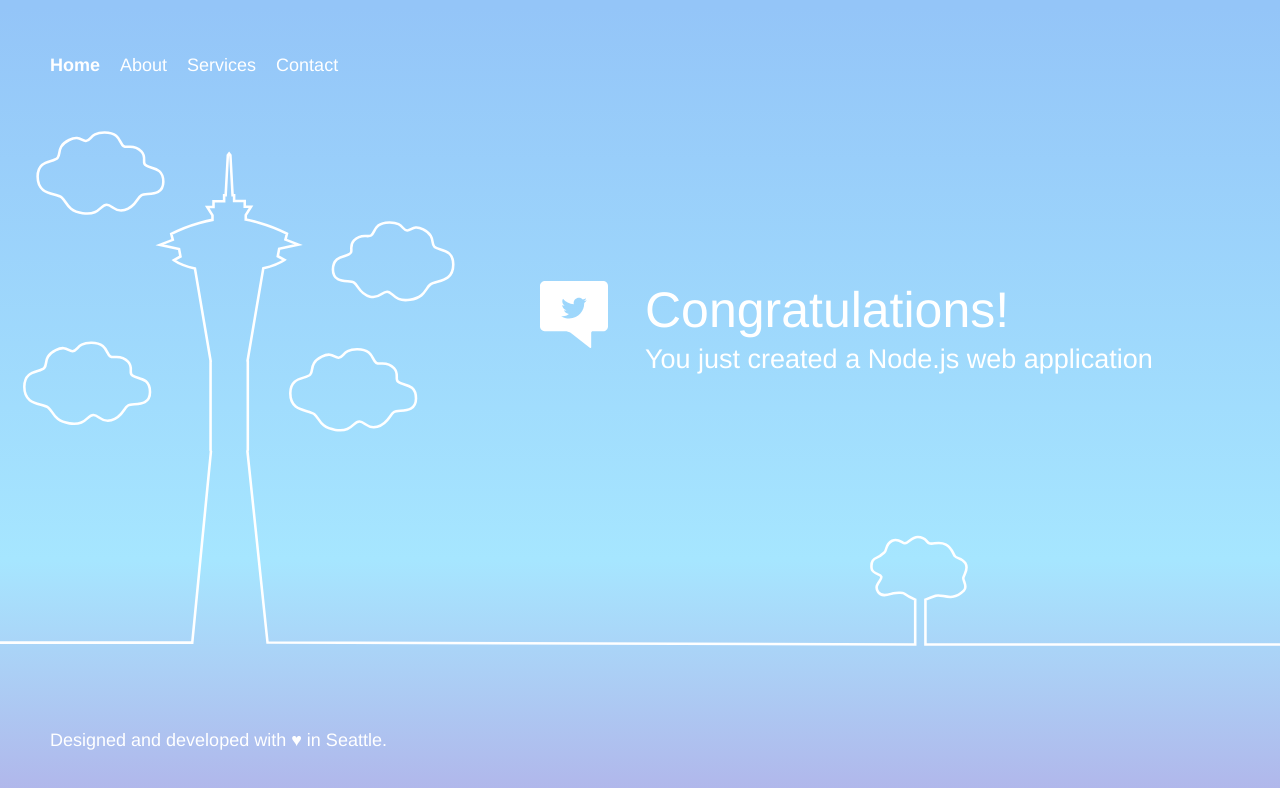
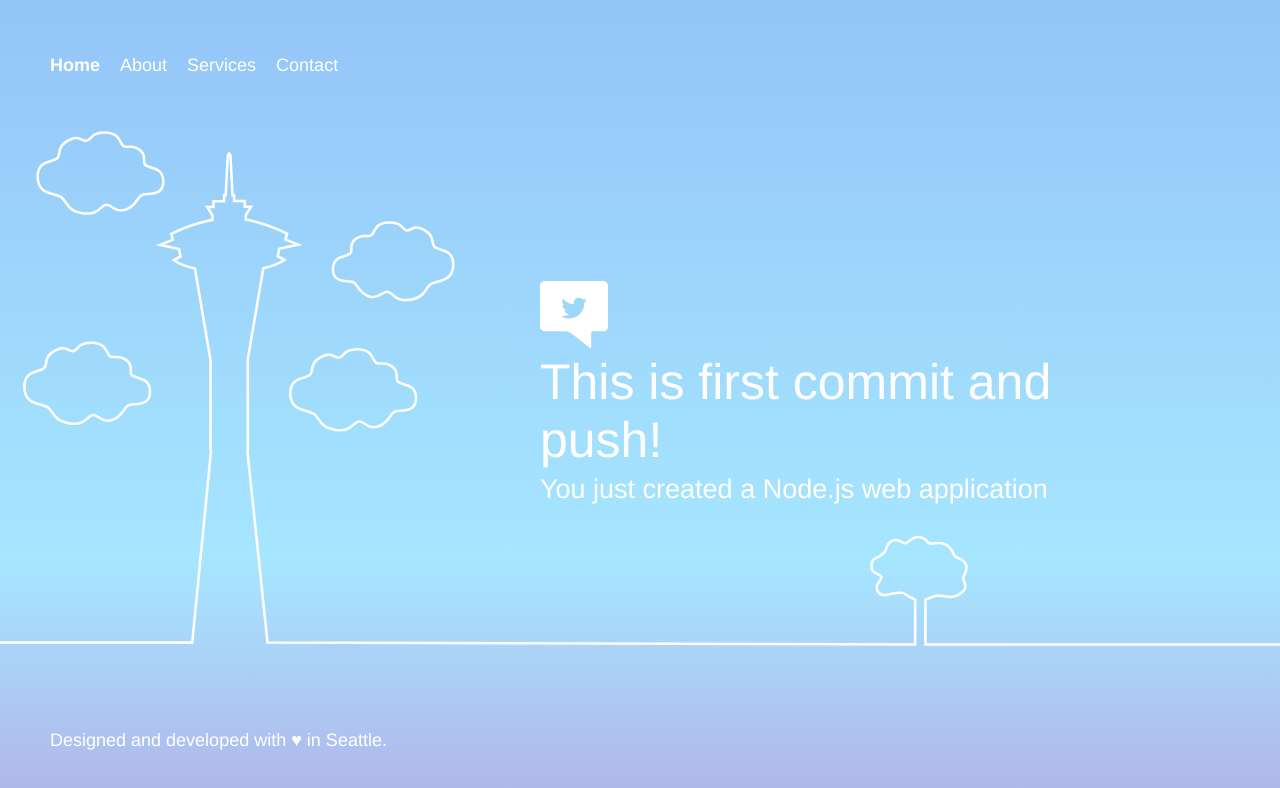
Before and after one commit to navin-altbalaji/codeStartEBSApp, a website: page public/index.html in a window 1280 px wide. Drawn offline with Linux system fonts and the light colour scheme.

Commit message:
first commit

```diff
--- a/public/index.html
+++ b/public/index.html
@@ -58,7 +58,7 @@
         <div class="message">
             <a class="twitter-link" href="http://twitter.com/home/?status=I%20created%20a%20project%20with%20AWS%20CodeStar!%20%23AWS%20%23AWSCodeStar%20https%3A%2F%2Faws.amazon.com%2Fcodestar"><img src="img/tweet.svg" /></a>
             <div class="text">
-                <h1>Congratulations!</h1>
+                <h1>This is first commit and push!</h1>
                 <h2>You just created a Node.js web application</h2>
             </div>
         </div>
```
